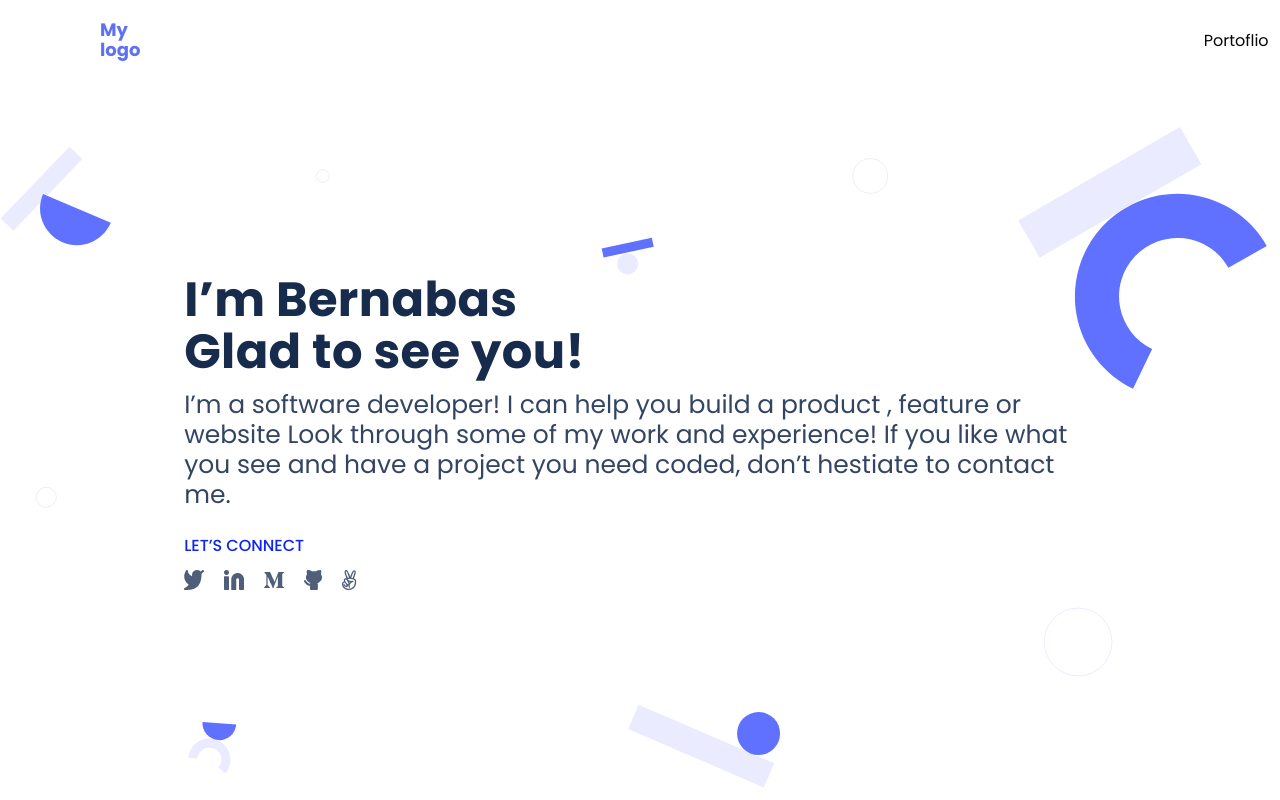
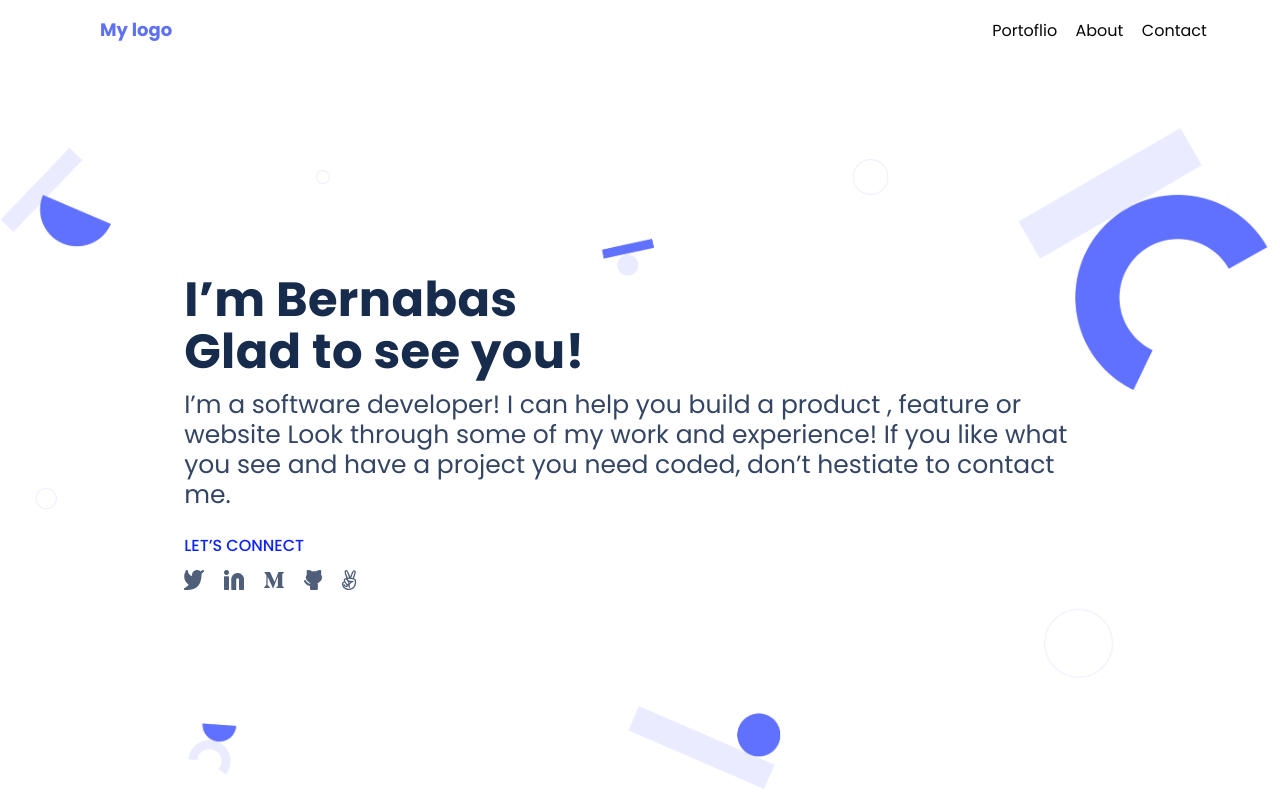
Before and after one commit to bernabasy/setup-and-mobile-frist, a website: page index.html in a window 1280 px wide. Shown: the top 800 px of the page. Drawn offline with Linux system fonts and the light colour scheme; files whose address does not match are found by name.

Commit message:
error fixed on style.css

```diff
--- a/style.css
+++ b/style.css
@@ -19,7 +19,7 @@ body {
 }
 
 header {
-  display: flex;
+  /* display: flex; */
   justify-content: space-between;
 
   /* align-items: center; */
@@ -445,14 +445,6 @@ ul {
     width: 100%;
   }
 
-  /* .navbar-logo {
-    background-color: var(--navbar-text-color-focus);
-    border-radius: 50%;
-    width: 250px;
-    height: 30px;
-    margin-right: 0.5em;
-  } */
-
   .navbar-logo {
     font-style: normal;
     padding: 20px;
@@ -462,6 +454,7 @@ ul {
     line-height: 20px;
     display: flex;
     color: #5e70f4;
+    width: 250px;
   }
 
   .navbar-item {
@@ -501,7 +494,7 @@ ul {
     height: 916px;
     border-bottom-left-radius: 60px;
     background-repeat: no-repeat;
-    background-image: url("image/desiktop-images/Header-bg-2.svg");
+    background-image: url("image/desiktop-images/Header-big-back.png");
     background-size: 100%;
     background-position: 50% 50%;
   }
@@ -848,7 +841,8 @@ ul {
   visibility: hidden;
   left: 0;
   right: 0;
-  padding-left: 65em;
+
+  /* padding-left: 65em; */
 }
 
 #navbar-toggle[aria-expanded="true"] + #navbar-menu {
@@ -888,6 +882,7 @@ ul {
     position: static;
     display: block;
     height: 100%;
+    padding-right: 70px;
   }
 
   #navbar-toggle[aria-expanded="true"] + #navbar-menu {
```
